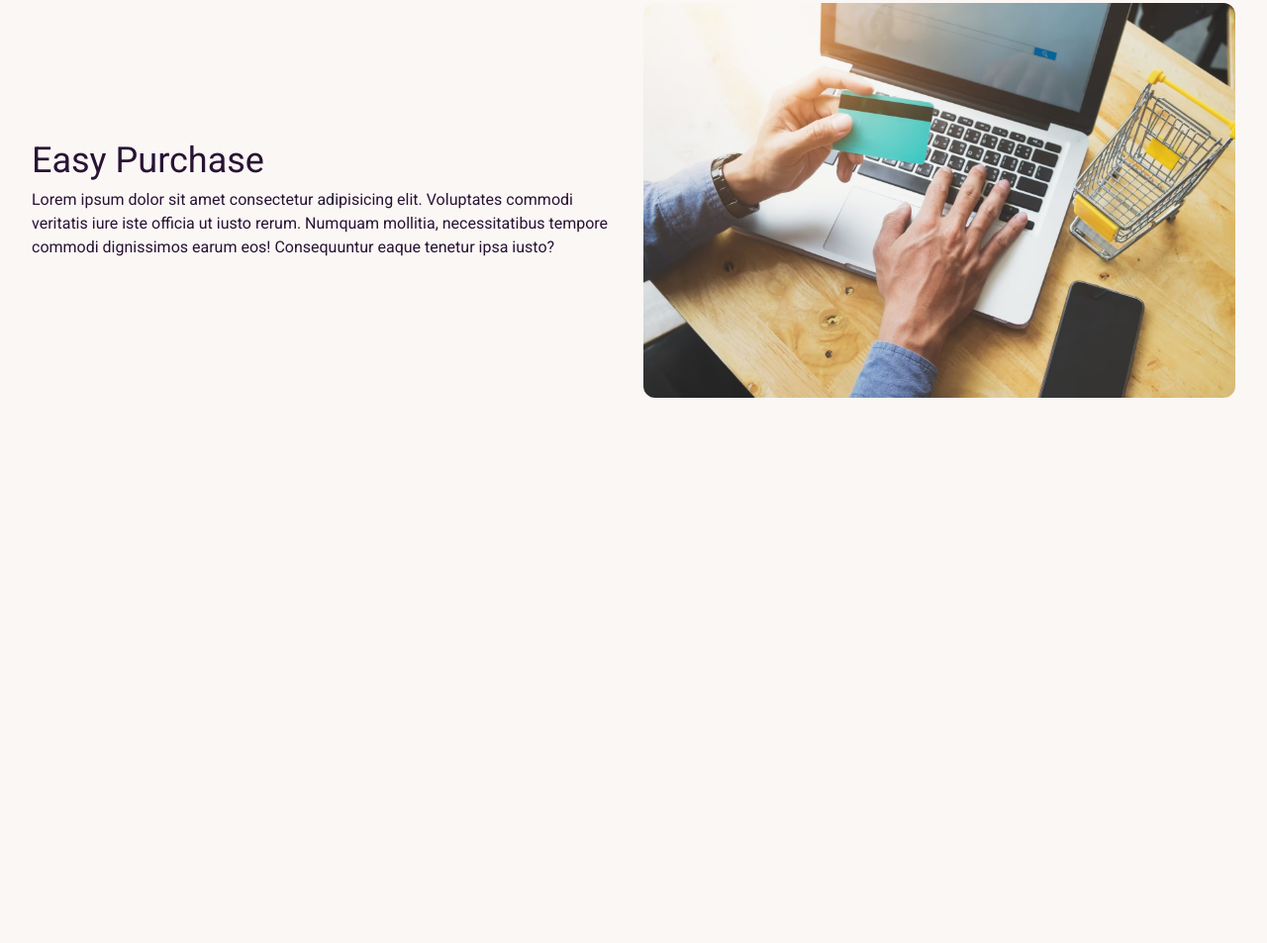
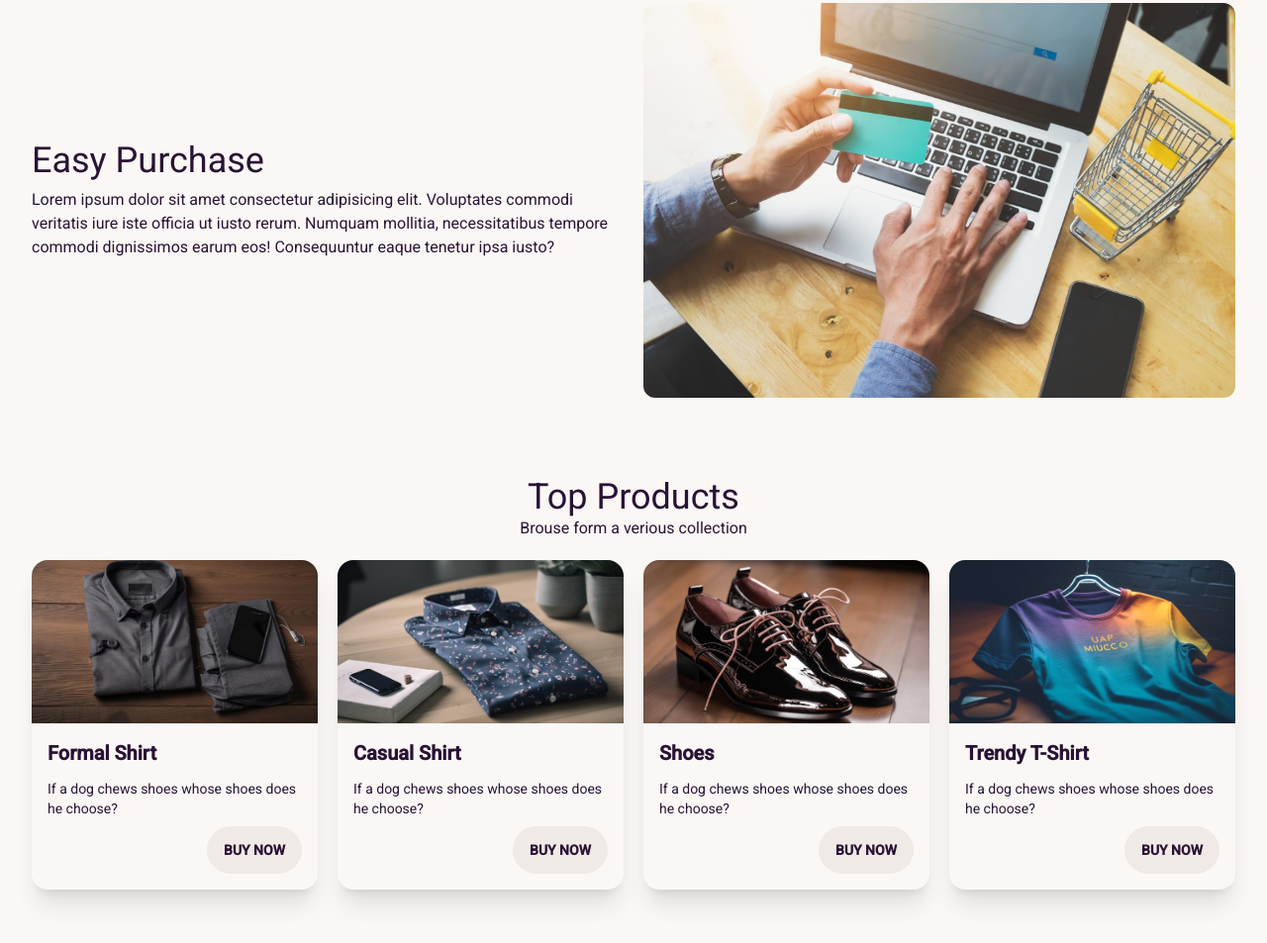
Before and after one commit to akhlas789/daisy-man-website, a plain HTML site: page index.html in a window 1280 px wide. Shown: the part 1250-2203 px from the top of the page at 99% size. Before the commit the page ends 1712 px from the top, so only its background shows below. Drawn offline with nearby package versions, Linux system fonts and the light colour scheme.

Commit message:
product added

```diff
--- a/index.html
+++ b/index.html
@@ -161,6 +161,67 @@
         </div>
     </section>
     <!-- feture section end hare -->
+
+    <!-- product section start hare -->
+
+    <section class="mx-auto px-8 md:16 lg:24 py-5 my-10">
+        <div class="mb-5 text-center">
+            <h1 class="text-2xl md:text-4xl">Top Products</h1>
+            <p class="text-xm">Brouse form a verious collection</p>
+        </div>
+        <!-- card -->
+        <div class="grid grid-cols-1 md:grid-cols-3 lg:grid-cols-4 gap-5">
+            <div class="card card-compact bg-base-100 shadow-xl">
+                <figure><img
+                        src="/images/elegant-businessman-attire-hangs-modern-closet-generated-by-ai_188544-15312.avif"
+                        alt="Shoes" /></figure>
+                <div class="card-body">
+                    <h2 class="card-title">Formal Shirt</h2>
+                    <p>If a dog chews shoes whose shoes does he choose?</p>
+                    <div class="card-actions justify-end">
+                        <button class="btn">Buy Now</button>
+                    </div>
+                </div>
+            </div>
+            <div class="card card-compact bg-base-100 shadow-xl">
+                <figure><img
+                        src="/images/elegant-businessman-shirt-wooden-desk-stack-generated-by-ai_188544-34678.avif"
+                        alt="Shoes" /></figure>
+                <div class="card-body">
+                    <h2 class="card-title">Casual Shirt</h2>
+                    <p>If a dog chews shoes whose shoes does he choose?</p>
+                    <div class="card-actions justify-end">
+                        <button class="btn">Buy Now</button>
+                    </div>
+                </div>
+            </div>
+            <div class="card card-compact bg-base-100 shadow-xl">
+                <figure><img
+                        src="/images/shiny-black-leather-shoes-exude-modern-luxury-generated-by-ai_188544-36154.avif"
+                        alt="Shoes" /></figure>
+                <div class="card-body">
+                    <h2 class="card-title">Shoes</h2>
+                    <p>If a dog chews shoes whose shoes does he choose?</p>
+                    <div class="card-actions justify-end">
+                        <button class="btn">Buy Now</button>
+                    </div>
+                </div>
+            </div>
+            <div class="card card-compact bg-base-100 shadow-xl">
+                <figure><img
+                        src="/images/blue-yellow-t-shirt-wooden-hanger-generated-by-ai_188544-42185.avif"
+                        alt="Shoes" /></figure>
+                <div class="card-body">
+                    <h2 class="card-title">Trendy T-Shirt</h2>
+                    <p>If a dog chews shoes whose shoes does he choose?</p>
+                    <div class="card-actions justify-end">
+                        <button class="btn">Buy Now</button>
+                    </div>
+                </div>
+            </div>
+        </div>
+    </section>
+    <!-- product section end hare -->
 </body>
 
 </html>
```
